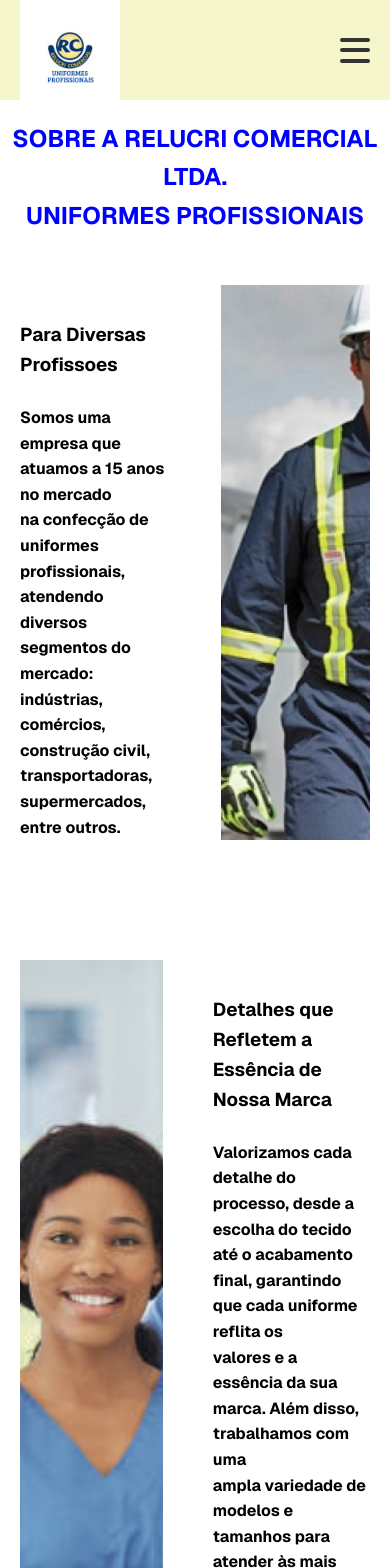
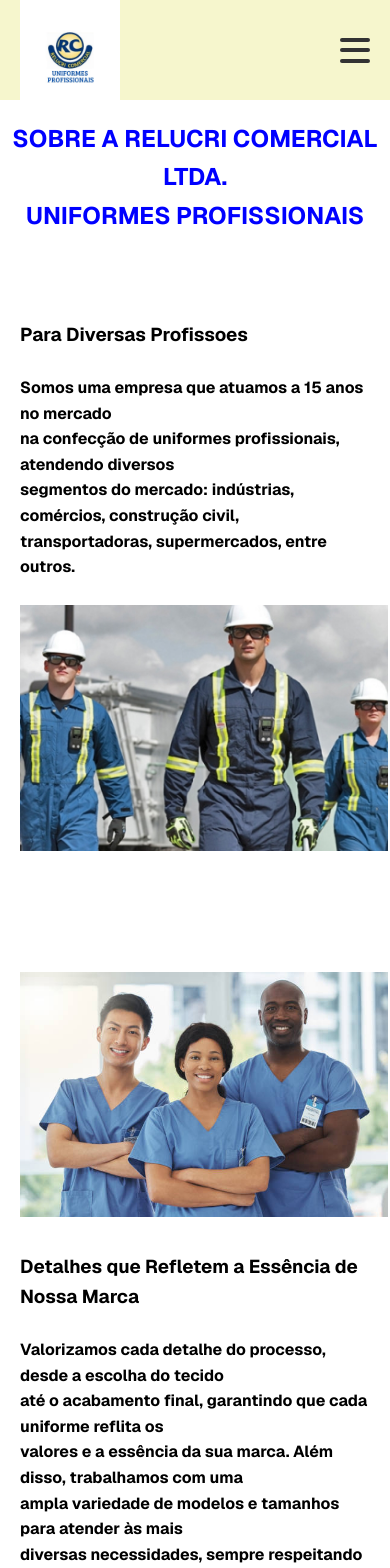
Before and after one commit to andrerocco7/relucri, a Next.js app: page /quemsomos in a window 390 px wide. Shown: the top 1568 px of the page. Built offline with nearby package versions, Linux system fonts and the light colour scheme.

Commit message:
responsivo do quem somos

```diff
--- a/src/app/components/AboutUs/styles.module.scss
+++ b/src/app/components/AboutUs/styles.module.scss
@@ -70,19 +70,50 @@
   .container {
     max-width: 100%;
     overflow: hidden;
+    display: flex;
   }
+  .content {
+    display: flex;
+    justify-content: center;
+    flex-direction: column;
+    font-family: "Geist";
+    align-content: center;
     .image1 {
+      display: flex;
+      flex-direction: column;
+      justify-content: center;
+      align-content: center;
+      margin-left: 0px;
+      margin-top: 25px;
+      margin-bottom: 1px;
       img {
-      width: 100%;
+        width: 75%;
+        display: flex;
         height: 100%;
-      display: block;
       }
     }
     .image2 {
+      display: flex;
+      flex-direction: column;
+      justify-content: center;
+      align-content: center;
       img {
-      width: 100%;
+        width: 75%;
+        display: flex;
         height: 100%;
-      display: block;
       }
     }
   }
+  .upper {
+    display: flex;
+    flex-direction: column;
+    justify-content: center;
+    align-content: center;
+  }
+  .lower {
+    display: flex;
+    flex-direction: column;
+    justify-content: center;
+    align-content: center;
+  }
+}
```
Lines whose indentation alone changed are shown as unchanged.
